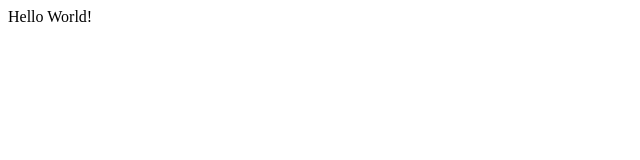
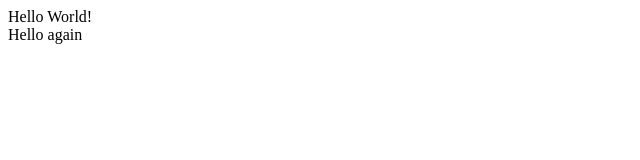
Before and after one commit to dahlendesign/pagestest, a plain HTML site: page index.html in a window 1280 px wide. Shown: the full height of the page, 0-640 px from the left. Drawn offline with Linux system fonts and the light colour scheme.

Commit message:
change #1

```diff
--- a/index.html
+++ b/index.html
@@ -7,6 +7,7 @@
     <title>Document</title>
 </head>
 <body>
-    Hello World!
+    Hello World! <br>
+    Hello again
 </body>
 </html>
```
